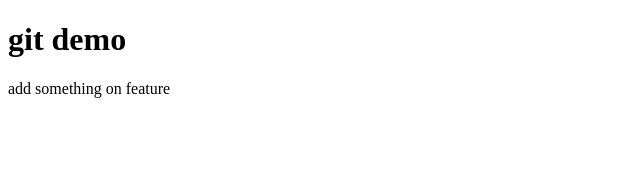
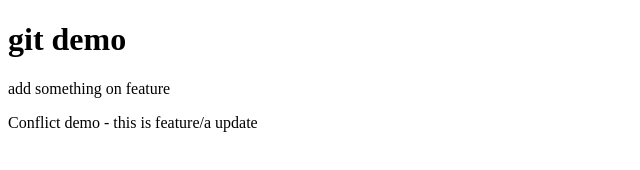
Before and after one commit to JerryWang0122/git-demo, a plain HTML site: page index.html in a window 1280 px wide. Shown: the whole page, without its empty margins (0-640 px from the left). Drawn offline with Linux system fonts and the light colour scheme.

Commit message:
feature/a update

```diff
--- a/index.html
+++ b/index.html
@@ -8,5 +8,6 @@
 <body>
   <h1>git demo</h1>
   <p>add something on feature</p>
+  <p>Conflict demo - this is feature/a update</p>
 </body>
 </html>
```
